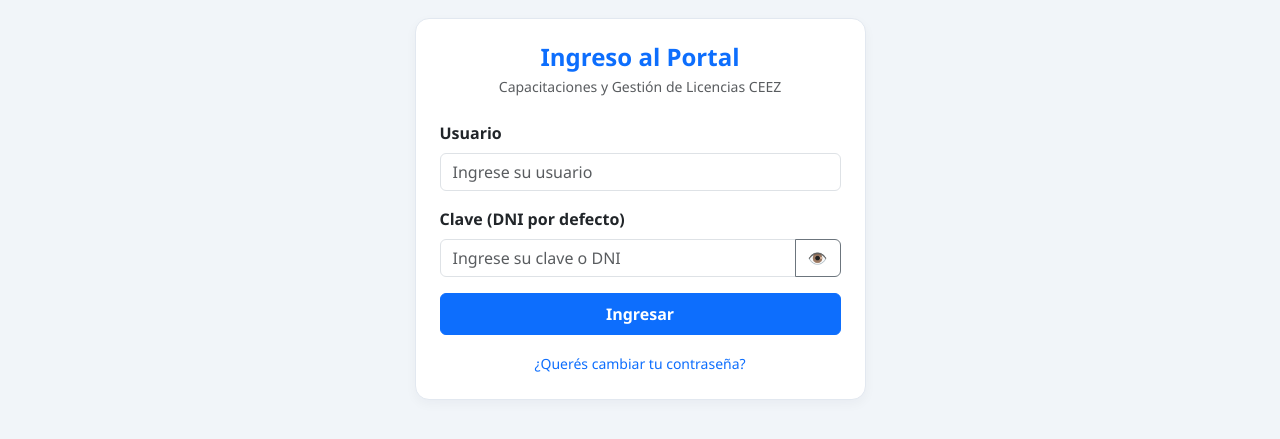
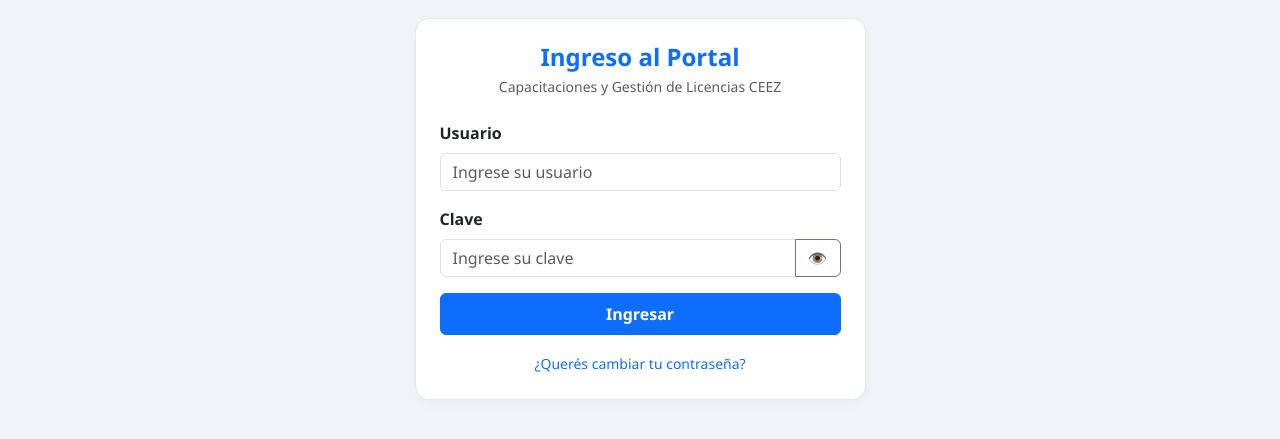
Before and after one commit to gnc-a11y/capacitaciones, a plain HTML site: page index.html in a window 1280 px wide. Shown: the part 79-518 px from the top of the page. Drawn offline with nearby package versions, Linux system fonts and the light colour scheme.

Commit message:
Simplify login password label
Co-authored-by: Copilot App <223556219+Copilot@users.noreply.github.com>

```diff
--- a/index.html
+++ b/index.html
@@ -47,9 +47,9 @@
               <input type="text" id="loginUsuario" class="form-control" placeholder="Ingrese su usuario" required autocomplete="off" autocapitalize="none">
             </div>
             <div class="mb-3">
-              <label class="form-label fw-semibold">Clave (DNI por defecto)</label>
+              <label class="form-label fw-semibold">Clave</label>
               <div class="input-group">
-                <input type="password" id="loginClave" class="form-control" placeholder="Ingrese su clave o DNI" required autocomplete="off">
+                <input type="password" id="loginClave" class="form-control" placeholder="Ingrese su clave" required autocomplete="off">
                 <button class="btn btn-outline-secondary" type="button" data-toggle-pass="loginClave" tabindex="-1" title="Mostrar u ocultar clave">👁️</button>
               </div>
             </div>
```
